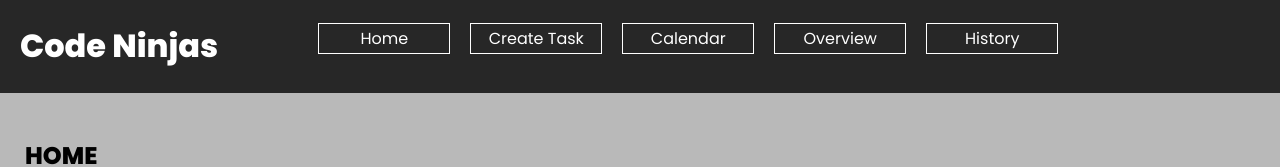
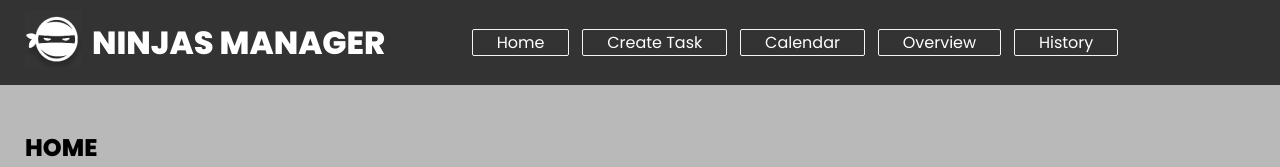
Before and after one commit to NightWolfz2/CTRLALTDELETE, a React (Create React App) app in the folder frontend/: page / in a window 1280 px wide. Shown: the top 167 px of the page. Built offline with nearby package versions, Linux system fonts and the light colour scheme; no server answers.

Commit message:
JIRA/NM-76
1.  Added logo to left side of brand
2.  Reworked style of the navbar

```diff
--- a/frontend/src/components/Navbar.js
+++ b/frontend/src/components/Navbar.js
@@ -1,21 +1,20 @@
 import { Link } from 'react-router-dom'
 const Navbar = () => {
-
     return(
-        <header>
-            <div className="container">
-                <h1>Code Ninjas</h1>
-                <nav className="navList">
-                    <ul className="ulList">
-                        <li className="navItem"><Link to="/">Home</Link></li>
-                        <li className="navItem"><Link to="/createTask">Create Task</Link></li>
-                        <li className="navItem"><Link to="/calendar">Calendar</Link></li>
-                        <li className="navItem"><Link to="/overview">Overview</Link></li>
-                        <li className="navItem"><Link to="/history">History</Link></li>
-                    </ul>
-                </nav>
+            <div className="navbar">
+              <div className="navbar-logo">
+                <img src="CodeNinjasLogo.png" alt="Code Ninjas Logo" />
+              </div>
+              <div className='navbar-brand'>NINJAS MANAGER
+              </div>
+              <div className="nav-links">
+                  <Link to="/">Home</Link>
+                  <Link to="/createTask">Create Task</Link>
+                  <Link to="/calendar">Calendar</Link>
+                  <Link to="/overview">Overview</Link>
+                  <Link to="/history">History</Link>
+              </div>
             </div>
-        </header>
     )
 }
 
--- a/frontend/src/index.css
+++ b/frontend/src/index.css
@@ -38,22 +38,59 @@ header .container {
   display: flex;
   align-items: center;
 }
-.ulList {
-  list-style-type: none;
-  padding: 0;
-  display: flex;
-  margin-top: 0;
-  margin-left: 100px;
+.logo {
+  padding-right: 10px;
 }
 
-.navItem {
-  margin-right: 20px; /* Adjust the value to control spacing between items */
-  border: 1px solid white;
-  padding: 2px 15px;
-  width: 100px;
-  text-align: center;
+/* Begin Navbar */
+.navbar { /* Container */
+  background-color: #333;
+  color: #fff;
+  display: flex; /* Flex container to control layout */
+  justify-content: flex-start; /* Space between the elements */
+  align-items: center; /* Vertically center content */
+  padding: 10px 25px; /* Padding for top and bottom, left and right */
+  box-shadow: 0 2px 5px rgba(0, 0, 0, 0.2); /* Optional shadow for depth */
+
 }
 
+/* Image (your logo) within the brand */
+.navbar-logo {
+  margin-right: 10px; /* Add spacing between the image and brand name */
+}
+.navbar-brand {
+  font-size: 2rem; /* Adjust the brand font size */
+  font-weight: bold;
+  padding-right: 5rem;
+  text-transform: uppercase;
+  white-space: nowrap; /* Prevent text from wrapping */
+  /* Add any other logo-specific styles here */
+}
+
+.nav-links {
+  display: flex;
+  font-weight: normal;
+  font-size: 1rem;
+  white-space: nowrap;
+  flex-shrink: 1;
+}
+
+.nav-links a {
+  text-decoration: none;
+  color: #fff;
+  margin: 0 0.4rem; /* Adjust spacing between links */
+  padding: 0rem 1.5rem; /* Add padding to create boxes */
+  border: 1px solid whitesmoke; /* Add a border */
+  border-radius: 2px; /* Round the corners */
+  background-color: #333; /* Background color for the boxes */
+  transition: background-color 0.3s, border-color 0.3s; /* Smooth transitions on hover */
+  text-align: center; /* Center text horizontally */
+}
+
+.nav-links a:hover {
+  background-color: #555; /* Change the background color on hover */
+}
+/*End Navbar*/
 header a {
   color: #ffffff;
   text-decoration: none;
```
Also changed, not shown: frontend/public/CodeNinjasLogo.png (added).
